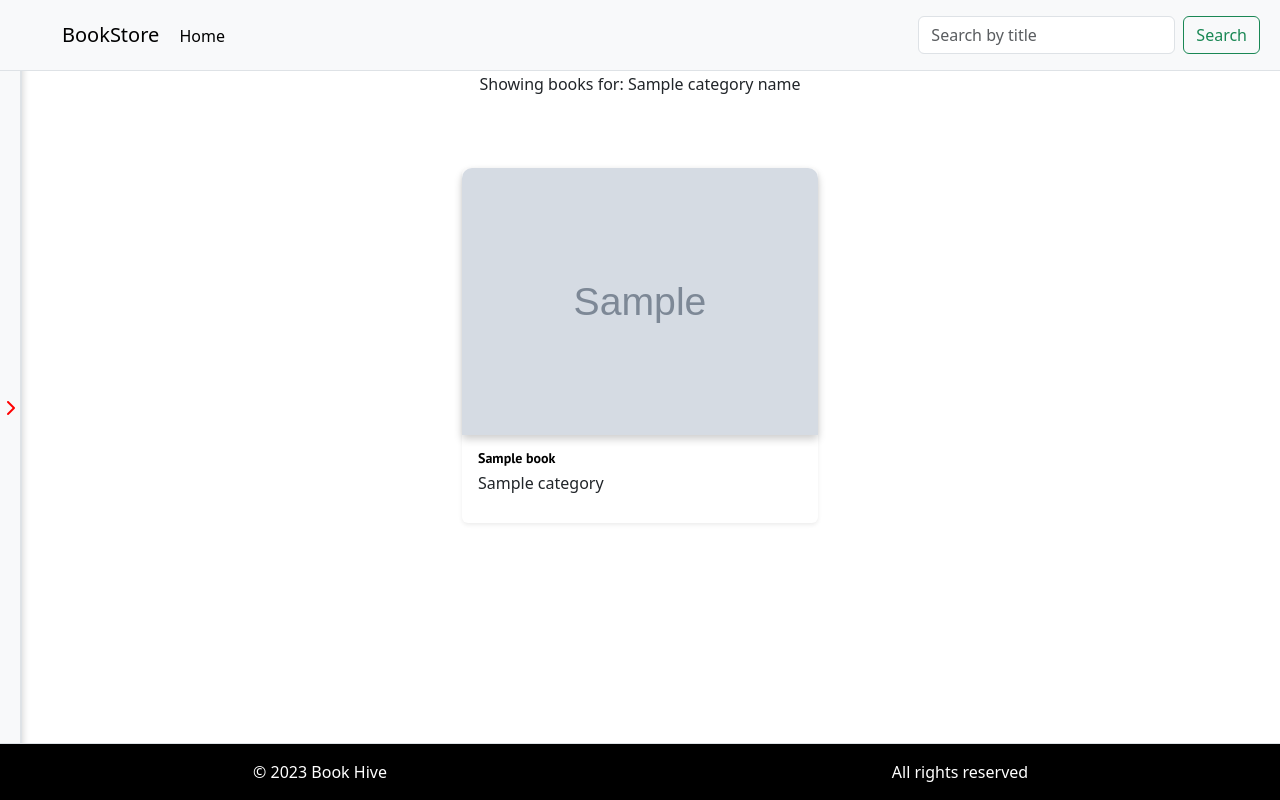
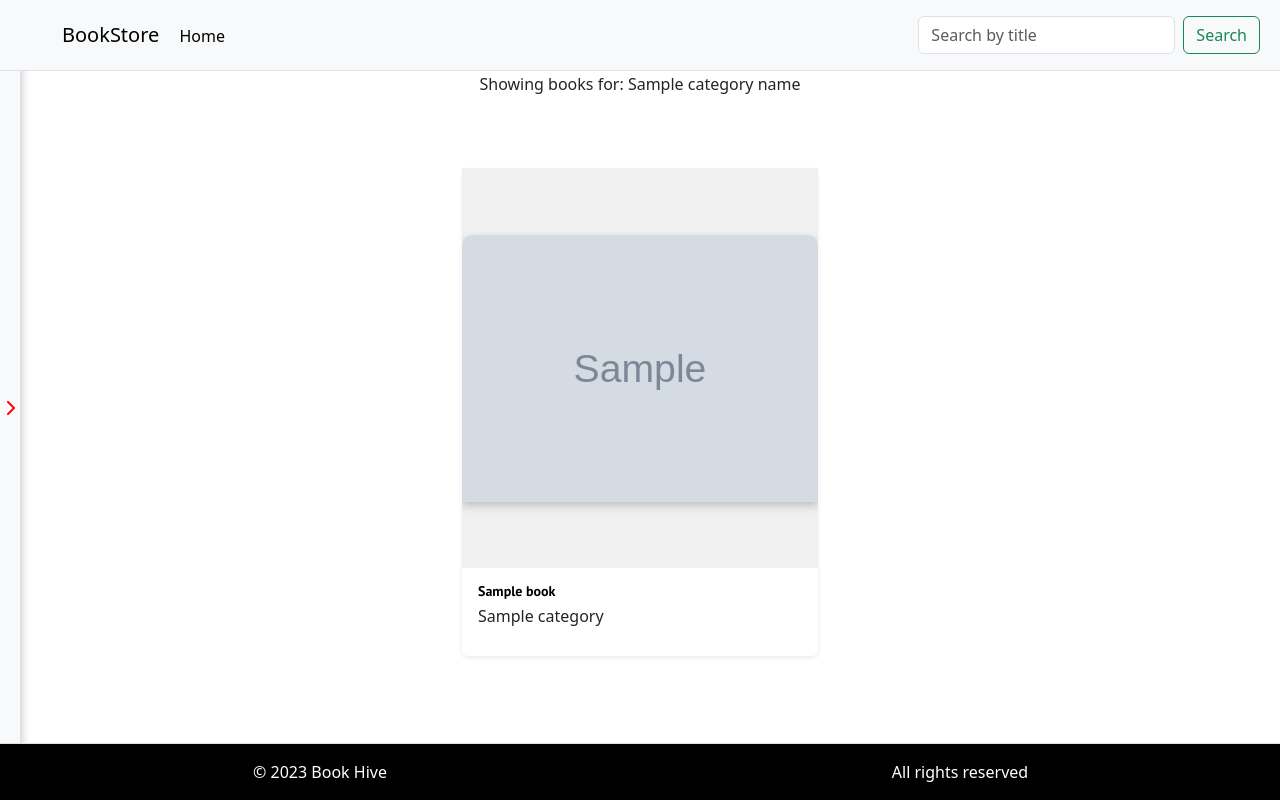
Before and after one commit to enocol/BookHive, a Django app: template bookstore/templates/bookstore/category.html in a window 1280 px wide. Run offline with Django 3.2, Linux system fonts and the light colour scheme; the template is opened without the code that fills it: most values are stand-ins (such as "Sample title", 1, 10 or a date in 2020); grey boxes marked "Sample" are stand-in pictures; some web fonts are replaced.

Commit message:
Edit category.html

```diff
--- a/bookstore/templates/bookstore/category.html
+++ b/bookstore/templates/bookstore/category.html
@@ -11,11 +11,13 @@
       <div class="col-sm-12 col-md-6 col-lg-4 mb-4">
         <a href="{% url 'book_detail' book.id %}">
           <div class="card border-10 shadow-sm">
-            <img
-              src="{{ book.cover_image.url }}"
-              class="card-img-top book-cover"
-              alt="{{ book.title }}"
-            />
+            <div class="image-container">
+              <img
+                src="{{ book.cover_image.url }}"
+                class="book-cover"
+                alt="{{ book.title }}"
+              />
+            </div>
             <div class="card-body min-height-400px">
               <p class="title">{{ book.title }}</p>
               <p class="category">{{ book.category }}</p>
```
